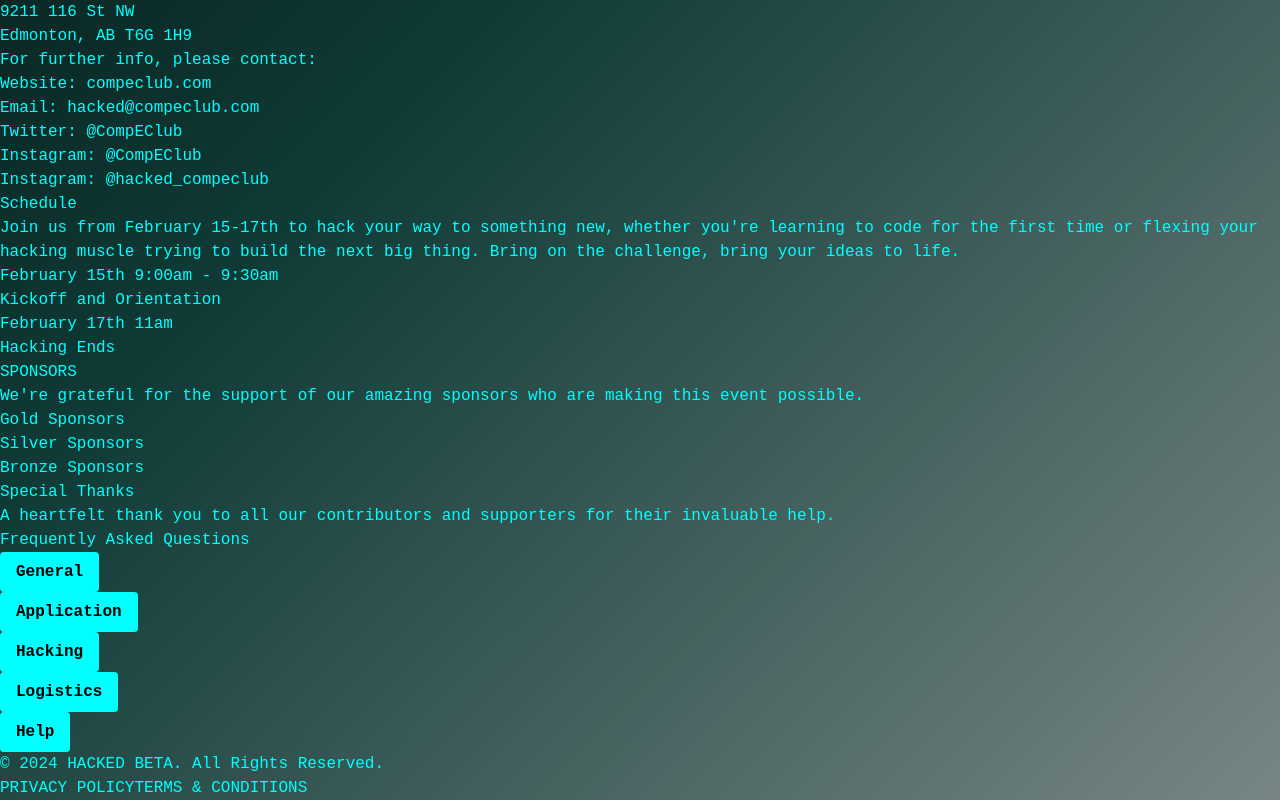
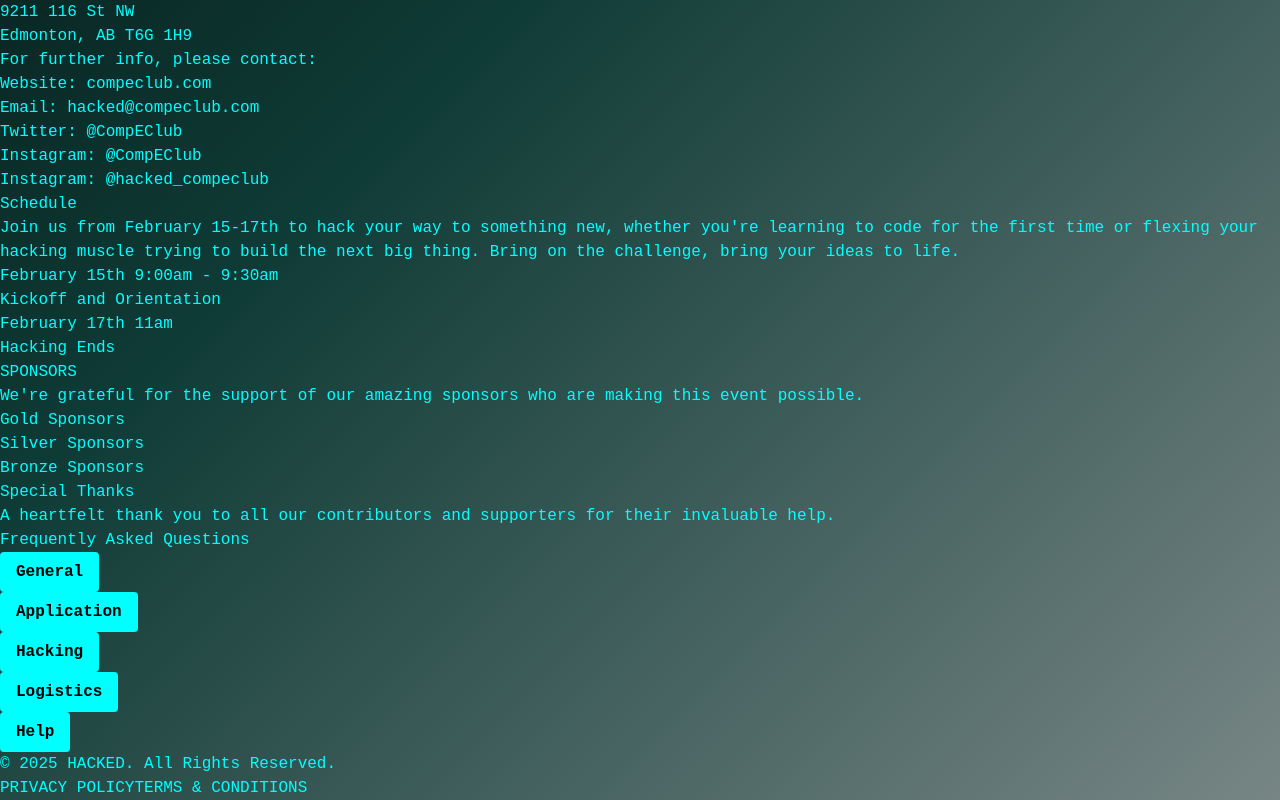
Before and after one commit to UAlbertaCompEClub/HackEDBACKUP, a React (Vite) app: page / in a window 1280 px wide. Shown: the part 1040-1840 px from the top of the page. Built offline with nearby package versions, Linux system fonts and the light colour scheme.

Commit message:
name change

```diff
--- a/src/componenets/Footer.jsx
+++ b/src/componenets/Footer.jsx
@@ -5,7 +5,7 @@ const Footer = () => {
     <footer className="bg-gray-800 py-4">
       <div className="container mx-auto flex flex-col md:flex-row justify-between items-center">
         <p className="text-gray-400 ml-2">
-          &copy; 2024 HACKED BETA. All Rights Reserved.
+          &copy; 2025 HACKED. All Rights Reserved.
         </p>
         <nav className="flex space-x-4 mt-2 md:mt-0 mr-2">
           <a href="#" className="hover:text-pink-500">
```
